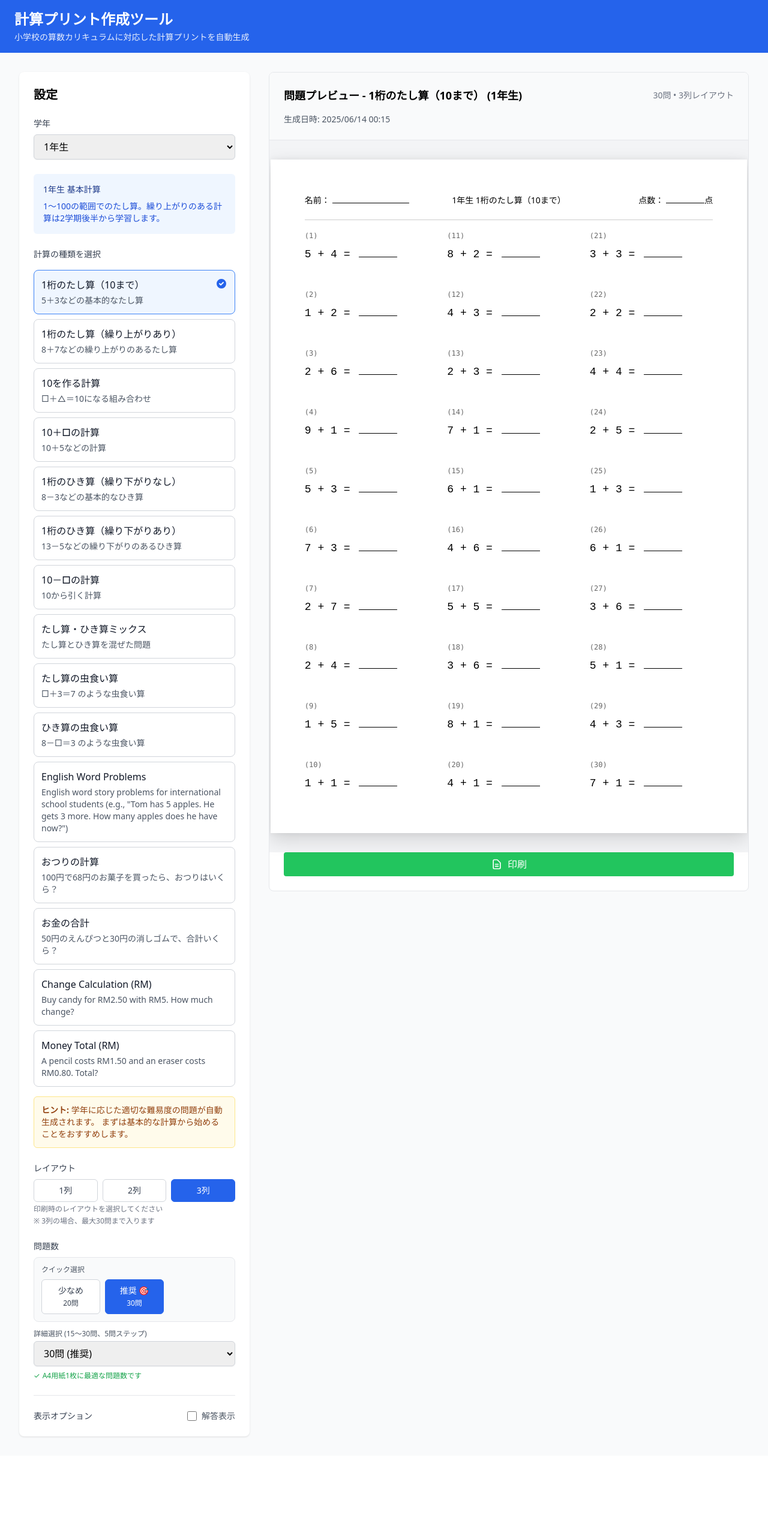
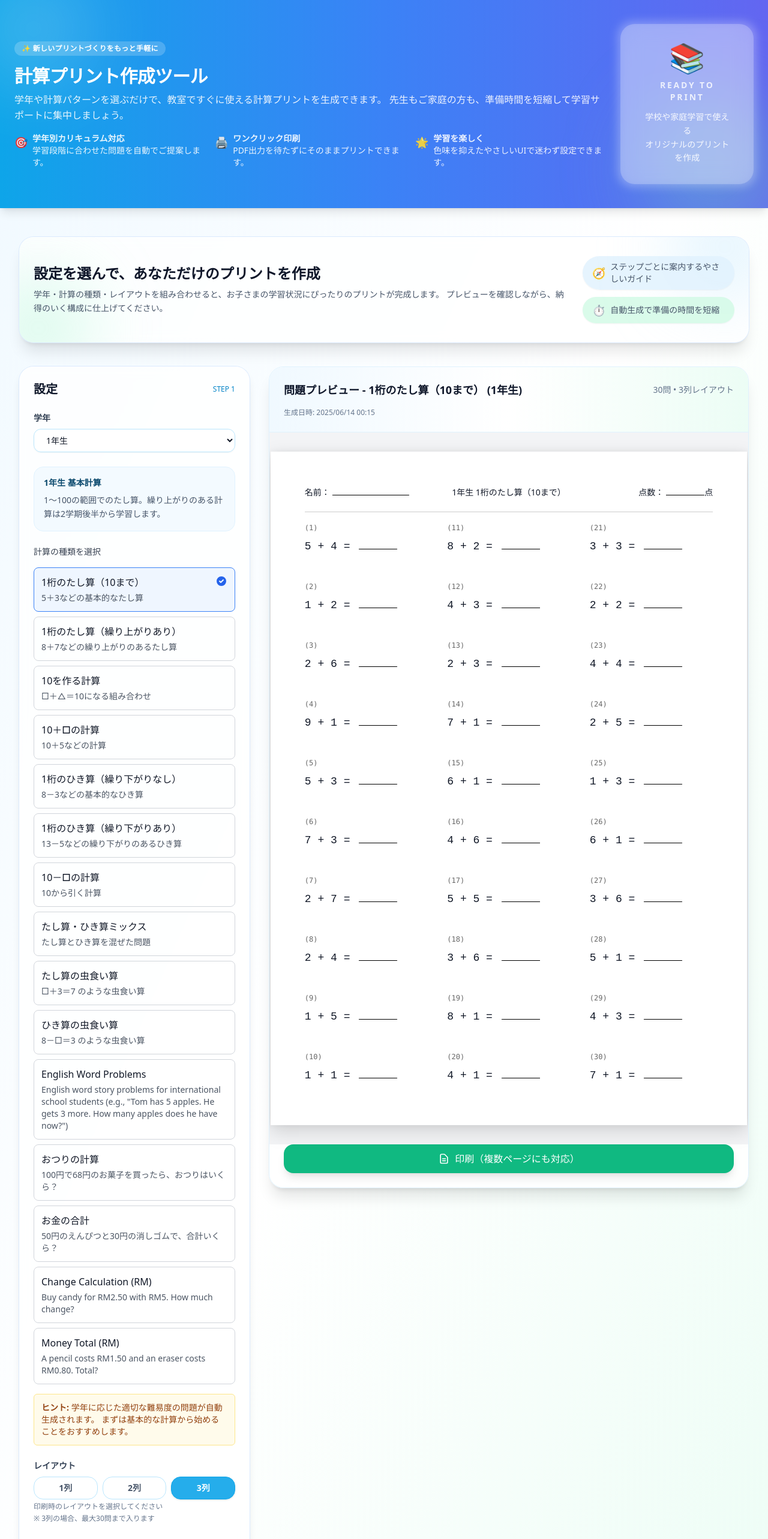
Before and after one commit to knishioka/math-worksheet, a React (Vite) app: page / in a window 1280 px wide. Shown: the top 2566 px of the page at 60% size. Before the commit the page ends 2427 px from the top, so only its background shows below. Built offline with nearby package versions, Linux system fonts and the light colour scheme; the HTML template or start-up script is replaced by a standard one.

Commit message:
Revamp worksheet UI with friendlier styling (#9)

```diff
--- a/src/App.tsx
+++ b/src/App.tsx
@@ -61,15 +61,42 @@ function App(): React.ReactElement {
 
   return (
     <>
-      <div className="min-h-screen bg-gray-50 no-print">
+      <div className="relative min-h-screen no-print">
         <Header />
-        <main className="py-8">
-          <Container>
-            <div className="grid grid-cols-1 lg:grid-cols-3 gap-8">
+        <main className="relative z-10 py-12">
+          <Container className="space-y-10">
+            <section className="relative overflow-hidden rounded-3xl bg-white/80 px-6 py-8 shadow-xl ring-1 ring-blue-100 backdrop-blur">
+              <div className="absolute -top-16 -right-10 h-40 w-40 rounded-full bg-sky-200/50 blur-3xl" aria-hidden="true"></div>
+              <div className="absolute -bottom-12 -left-10 h-36 w-36 rounded-full bg-emerald-200/60 blur-3xl" aria-hidden="true"></div>
+              <div className="relative flex flex-col gap-6 md:flex-row md:items-center md:justify-between">
+                <div>
+                  <h2 className="text-2xl font-semibold text-slate-900">設定を選んで、あなただけのプリントを作成</h2>
+                  <p className="mt-2 text-sm text-slate-600 leading-relaxed">
+                    学年・計算の種類・レイアウトを組み合わせると、お子さまの学習状況にぴったりのプリントが完成します。
+                    プレビューを確認しながら、納得のいく構成に仕上げてください。
+                  </p>
+                </div>
+                <div className="flex flex-col gap-3 text-sm text-slate-600">
+                  <div className="flex items-center gap-2 rounded-full bg-sky-100/80 px-4 py-2 shadow-sm">
+                    <span className="text-lg">🧭</span>
+                    <span>ステップごとに案内するやさしいガイド</span>
+                  </div>
+                  <div className="flex items-center gap-2 rounded-full bg-emerald-100/80 px-4 py-2 shadow-sm">
+                    <span className="text-lg">⏱️</span>
+                    <span>自動生成で準備の時間を短縮</span>
+                  </div>
+                </div>
+              </div>
+            </section>
+
+            <div className="grid grid-cols-1 gap-8 lg:grid-cols-3">
               {/* Settings Panel */}
               <div className="lg:col-span-1">
-                <div className="bg-white rounded-lg shadow p-6 sticky top-8">
-                  <h2 className="text-xl font-semibold mb-6">設定</h2>
+                <div className="sticky top-8 space-y-6 rounded-3xl bg-white/80 p-6 shadow-lg ring-1 ring-blue-100 backdrop-blur">
+                  <div className="flex items-center justify-between">
+                    <h2 className="text-xl font-semibold text-slate-900">設定</h2>
+                    <span className="text-xs font-medium text-sky-600">STEP 1</span>
+                  </div>
 
                   {/* Problem Type Selection */}
                   <div className="mb-6">
@@ -122,7 +149,7 @@ function App(): React.ReactElement {
 
                   {isGenerating && (
                     <div className="mb-6 text-center">
-                      <div className="inline-flex items-center px-4 py-2 text-sm text-blue-600">
+                      <div className="inline-flex items-center rounded-full bg-sky-50 px-4 py-2 text-sm font-medium text-sky-600 shadow-inner">
                         <svg
                           className="animate-spin -ml-1 mr-3 h-4 w-4 text-blue-600"
                           xmlns="http://www.w3.org/2000/svg"
@@ -150,21 +177,19 @@ function App(): React.ReactElement {
 
                   {/* Export Controls */}
                   {worksheetData && (
-                    <div className="mt-6 pt-6 border-t border-gray-200">
-                      <div className="flex items-center justify-between">
-                        <span className="text-sm font-medium text-gray-700">
+                    <div className="mt-6 rounded-2xl border border-sky-100 bg-sky-50/60 p-4">
+                      <div className="flex items-center justify-between gap-4">
+                        <span className="text-sm font-semibold text-sky-900">
                           表示オプション
                         </span>
-                        <label className="flex items-center">
+                        <label className="flex items-center text-sm text-slate-600">
                           <input
                             type="checkbox"
                             checked={showAnswers}
                             onChange={(e) => setShowAnswers(e.target.checked)}
-                            className="w-4 h-4 text-blue-600 border-gray-300 rounded focus:ring-blue-500"
+                            className="h-4 w-4 rounded border-sky-300 text-sky-500 focus:ring-sky-400"
                           />
-                          <span className="ml-2 text-sm text-gray-600">
-                            解答表示
-                          </span>
+                          <span className="ml-2">解答表示</span>
                         </label>
                       </div>
                     </div>
--- a/src/components/Layout/Header.tsx
+++ b/src/components/Layout/Header.tsx
@@ -2,12 +2,65 @@ import React from 'react';
 
 export const Header: React.FC = () => {
   return (
-    <header className="bg-blue-600 text-white py-4 px-6 no-print">
-      <div className="max-w-7xl mx-auto">
-        <h1 className="text-2xl font-bold">計算プリント作成ツール</h1>
-        <p className="text-sm opacity-90 mt-1">
-          小学校の算数カリキュラムに対応した計算プリントを自動生成
-        </p>
+    <header className="relative overflow-hidden bg-gradient-to-r from-sky-500 via-blue-500 to-indigo-500 text-white no-print shadow-lg">
+      <div className="absolute -top-12 -left-10 h-48 w-48 rounded-full bg-white/20 blur-3xl" aria-hidden="true"></div>
+      <div className="absolute -bottom-16 -right-10 h-64 w-64 rounded-full bg-emerald-300/30 blur-3xl" aria-hidden="true"></div>
+
+      <div className="relative max-w-7xl mx-auto px-6 py-10">
+        <div className="flex flex-col gap-6 md:flex-row md:items-center md:justify-between">
+          <div className="space-y-4">
+            <span className="inline-flex items-center px-3 py-1 text-xs font-semibold tracking-wide uppercase bg-white/20 rounded-full backdrop-blur-sm">
+              ✨ 新しいプリントづくりをもっと手軽に
+            </span>
+            <div>
+              <h1 className="text-3xl font-bold tracking-tight">
+                計算プリント作成ツール
+              </h1>
+              <p className="mt-2 text-base text-white/90 leading-relaxed">
+                学年や計算パターンを選ぶだけで、教室ですぐに使える計算プリントを生成できます。
+                先生もご家庭の方も、準備時間を短縮して学習サポートに集中しましょう。
+              </p>
+            </div>
+            <dl className="grid grid-cols-1 gap-4 text-sm text-white/90 sm:grid-cols-3">
+              <div className="flex items-start gap-2">
+                <span className="mt-0.5 text-lg">🎯</span>
+                <div>
+                  <dt className="font-semibold">学年別カリキュラム対応</dt>
+                  <dd>学習段階に合わせた問題を自動でご提案します。</dd>
+                </div>
+              </div>
+              <div className="flex items-start gap-2">
+                <span className="mt-0.5 text-lg">🖨️</span>
+                <div>
+                  <dt className="font-semibold">ワンクリック印刷</dt>
+                  <dd>PDF出力を待たずにそのままプリントできます。</dd>
+                </div>
+              </div>
+              <div className="flex items-start gap-2">
+                <span className="mt-0.5 text-lg">🌟</span>
+                <div>
+                  <dt className="font-semibold">学習を楽しく</dt>
+                  <dd>色味を抑えたやさしいUIで迷わず設定できます。</dd>
+                </div>
+              </div>
+            </dl>
+          </div>
+
+          <div className="hidden md:block">
+            <div className="relative">
+              <div className="absolute -inset-1 rounded-3xl bg-white/30 blur" aria-hidden="true"></div>
+              <div className="relative flex flex-col items-center gap-3 rounded-3xl bg-white/20 px-10 py-8 text-center backdrop-blur-lg">
+                <span className="text-5xl">📚</span>
+                <p className="text-sm font-semibold uppercase tracking-[0.2em] text-white/80">
+                  Ready to print
+                </p>
+                <p className="text-sm leading-relaxed text-white/90">
+                  学校や家庭学習で使える<br />オリジナルのプリントを作成
+                </p>
+              </div>
+            </div>
+          </div>
+        </div>
       </div>
     </header>
   );
--- a/src/components/Preview/WorksheetPreview.tsx
+++ b/src/components/Preview/WorksheetPreview.tsx
@@ -69,12 +69,17 @@ export const WorksheetPreview: React.FC<WorksheetPreviewProps> = ({
   );
   if (!worksheetData) {
     return (
-      <div className="bg-white border border-gray-200 rounded-lg p-8 min-h-96 flex items-center justify-center">
-        <div className="text-center text-gray-500">
-          <div className="text-6xl mb-4">📝</div>
-          <h3 className="text-lg font-medium mb-2">問題プレビューエリア</h3>
-          <p className="text-sm">
-            左側の設定で問題を生成すると、ここに問題プレビューが表示されます
+      <div className="flex min-h-96 items-center justify-center rounded-3xl border border-dashed border-sky-200/80 bg-white/70 p-8 text-sky-700 shadow-inner backdrop-blur">
+        <div className="text-center space-y-3">
+          <div className="text-6xl">📝</div>
+          <div>
+            <h3 className="text-lg font-semibold">問題プレビューエリア</h3>
+            <p className="mt-2 text-sm text-slate-600">
+              左側の設定で「生成」すると、ここに出来上がったプリントが表示されます。
+            </p>
+          </div>
+          <p className="text-xs text-slate-500">
+            学年・問題数・レイアウトを選んで、ぴったりのプリントを作りましょう。
           </p>
         </div>
       </div>
@@ -87,21 +92,21 @@ export const WorksheetPreview: React.FC<WorksheetPreviewProps> = ({
 
   return (
     <>
-      <div className="bg-white border border-gray-200 rounded-lg overflow-hidden">
+      <div className="overflow-hidden rounded-3xl border border-sky-100 bg-white/85 shadow-xl backdrop-blur">
         {/* Worksheet Header */}
-        <div className="p-6 border-b border-gray-200 bg-gray-50 no-print">
-          <div className="flex items-center justify-between mb-4">
-            <h2 className="text-lg font-semibold text-black">
+        <div className="no-print border-b border-sky-100 bg-gradient-to-r from-sky-50 via-white to-emerald-50 p-6">
+          <div className="mb-4 flex flex-col gap-3 sm:flex-row sm:items-center sm:justify-between">
+            <h2 className="text-lg font-semibold text-slate-900">
               問題プレビュー - {getPreviewTitle(settings)}
             </h2>
-            <div className="text-sm text-gray-500">
+            <div className="text-sm text-slate-500">
               {problems.length}問 • {settings.layoutColumns}列レイアウト
             </div>
           </div>
-          <div className="flex items-center space-x-4 text-sm text-gray-600">
+          <div className="flex flex-wrap items-center gap-3 text-xs text-slate-500">
             <span>生成日時: {formatDate(generatedAt)}</span>
             {showAnswers && (
-              <span className="px-2 py-1 bg-red-100 text-red-800 rounded-full text-xs">
+              <span className="rounded-full bg-rose-100 px-3 py-1 text-rose-700 shadow-sm">
                 解答表示中
               </span>
             )}
@@ -141,13 +146,13 @@ export const WorksheetPreview: React.FC<WorksheetPreviewProps> = ({
         </div>
 
         {/* Print Button - Below problems */}
-        <div className="p-6 pt-0 no-print">
+        <div className="no-print p-6 pt-0">
           <button
             onClick={() => setIsMultiPageDialogOpen(true)}
-            className="w-full flex items-center justify-center px-4 py-2 bg-green-500 text-white rounded hover:bg-green-600 transition-colors"
+            className="flex w-full items-center justify-center gap-2 rounded-2xl bg-emerald-500 px-4 py-3 text-white shadow-lg transition-colors hover:bg-emerald-600"
           >
             <svg
-              className="w-5 h-5 mr-2"
+              className="h-5 w-5"
               fill="none"
               stroke="currentColor"
               viewBox="0 0 24 24"
@@ -159,7 +164,7 @@ export const WorksheetPreview: React.FC<WorksheetPreviewProps> = ({
                 d="M9 12h6m-6 4h6m2 5H7a2 2 0 01-2-2V5a2 2 0 012-2h5.586a1 1 0 01.707.293l5.414 5.414a1 1 0 01.293.707V19a2 2 0 01-2 2z"
               />
             </svg>
-            印刷
+            印刷（複数ページにも対応）
           </button>
         </div>
       </div>
--- a/src/components/ProblemGenerator/ProblemTypeSelector.tsx
+++ b/src/components/ProblemGenerator/ProblemTypeSelector.tsx
@@ -67,13 +67,13 @@ export const ProblemTypeSelector: React.FC<ProblemTypeSelectorProps> = ({
   return (
     <div className="space-y-6">
       <div>
-        <label className="block text-sm font-medium text-gray-700 mb-2">
+        <label className="mb-2 block text-sm font-semibold text-slate-700">
           学年
         </label>
         <select
           value={grade}
           onChange={(e) => onGradeChange(Number(e.target.value) as Grade)}
-          className="w-full px-3 py-2 border border-gray-300 rounded-md shadow-sm focus:outline-none focus:ring-2 focus:ring-blue-500 focus:border-transparent"
+          className="w-full rounded-xl border border-sky-200 bg-white/80 px-4 py-2 text-sm shadow-sm transition focus:outline-none focus:ring-2 focus:ring-sky-400 focus:border-sky-300"
         >
           <option value={1}>1年生</option>
           <option value={2}>2年生</option>
@@ -96,11 +96,11 @@ export const ProblemTypeSelector: React.FC<ProblemTypeSelectorProps> = ({
       )}
 
 
-      <div className="p-4 bg-blue-50 rounded-md">
-        <h4 className="text-sm font-medium text-blue-900 mb-2">
+      <div className="rounded-2xl border border-sky-100 bg-sky-50/80 p-4">
+        <h4 className="mb-2 text-sm font-semibold text-sky-900">
           {grade}年生 {getProblemTypeDescription(problemType)}
         </h4>
-        <p className="text-sm text-blue-700">
+        <p className="text-sm text-slate-600 leading-relaxed">
           {getGradeProblemTypeDescription(grade, problemType, operation)}
         </p>
       </div>
--- a/src/components/ProblemGenerator/SettingsPanel.tsx
+++ b/src/components/ProblemGenerator/SettingsPanel.tsx
@@ -97,17 +97,17 @@ export const SettingsPanel: React.FC<SettingsPanelProps> = ({
     <div className="space-y-6">
       {/* レイアウトを先に選択 */}
       <div>
-        <label className="block text-sm font-medium text-gray-700 mb-2">
+        <label className="mb-2 block text-sm font-semibold text-slate-700">
           レイアウト
         </label>
         <div className="grid grid-cols-3 gap-2">
           <button
             type="button"
             onClick={() => onLayoutColumnsChange(1)}
-            className={`px-4 py-2 text-sm font-medium rounded-md border ${
+            className={`rounded-2xl border px-4 py-2 text-sm font-semibold transition ${
               layoutColumns === 1
-                ? 'bg-blue-600 text-white border-blue-600'
-                : 'bg-white text-gray-700 border-gray-300 hover:bg-gray-50'
+                ? 'border-sky-500 bg-sky-500/90 text-white shadow'
+                : 'border-sky-200 bg-white/80 text-slate-600 hover:bg-sky-50'
             }`}
           >
             1列
@@ -115,10 +115,10 @@ export const SettingsPanel: React.FC<SettingsPanelProps> = ({
           <button
             type="button"
             onClick={() => onLayoutColumnsChange(2)}
-            className={`px-4 py-2 text-sm font-medium rounded-md border ${
+            className={`rounded-2xl border px-4 py-2 text-sm font-semibold transition ${
               layoutColumns === 2
-                ? 'bg-blue-600 text-white border-blue-600'
-                : 'bg-white text-gray-700 border-gray-300 hover:bg-gray-50'
+                ? 'border-sky-500 bg-sky-500/90 text-white shadow'
+                : 'border-sky-200 bg-white/80 text-slate-600 hover:bg-sky-50'
             }`}
           >
             2列
@@ -126,24 +126,24 @@ export const SettingsPanel: React.FC<SettingsPanelProps> = ({
           <button
             type="button"
             onClick={() => onLayoutColumnsChange(3)}
-            className={`px-4 py-2 text-sm font-medium rounded-md border ${
+            className={`rounded-2xl border px-4 py-2 text-sm font-semibold transition ${
               layoutColumns === 3
-                ? 'bg-blue-600 text-white border-blue-600'
-                : 'bg-white text-gray-700 border-gray-300 hover:bg-gray-50'
+                ? 'border-sky-500 bg-sky-500/90 text-white shadow'
+                : 'border-sky-200 bg-white/80 text-slate-600 hover:bg-sky-50'
             }`}
           >
             3列
           </button>
         </div>
-        <p className="text-xs text-gray-500 mt-1">
+        <p className="mt-1 text-xs text-slate-500">
           印刷時のレイアウトを選択してください
         </p>
-        <p className="text-xs text-gray-500 mt-1">
+        <p className="mt-1 text-xs text-slate-500">
           ※ {layoutColumns}列の場合、最大{maxProblems}問まで入ります
         </p>
         {isWord && (
-          <div className="mt-2 p-2 bg-blue-50 rounded-md border border-blue-200">
-            <p className="text-xs text-blue-700 font-medium mb-2">
+          <div className="mt-2 rounded-2xl border border-sky-100 bg-sky-50/70 p-3">
+            <p className="mb-2 text-xs font-semibold text-sky-800">
               💡 {template.displayName}の推奨問題数 (A4用紙1枚に最適)
             </p>
             <div className="grid grid-cols-3 gap-1">
@@ -157,12 +157,12 @@ export const SettingsPanel: React.FC<SettingsPanelProps> = ({
                     key={cols}
                     type="button"
                     onClick={() => onProblemCountChange(colRecommended)}
-                    className={`px-2 py-1 text-xs rounded border relative ${
+                    className={`relative rounded-2xl border px-2 py-1 text-xs transition ${
                       isSelected
-                        ? 'bg-blue-600 text-white border-blue-600'
+                        ? 'border-sky-500 bg-sky-500/90 text-white shadow'
                         : isCurrentLayout
-                          ? 'bg-blue-100 text-blue-700 border-blue-400 hover:bg-blue-200 ring-2 ring-blue-300'
-                          : 'bg-white text-blue-600 border-blue-300 hover:bg-blue-50'
+                          ? 'border-sky-300 bg-sky-100/90 text-sky-700 ring-2 ring-sky-200 hover:bg-sky-200/80'
+                          : 'border-sky-200 bg-white/80 text-sky-600 hover:bg-sky-50'
                     }`}
                   >
                     {cols}列: {colRecommended}問
@@ -173,7 +173,7 @@ export const SettingsPanel: React.FC<SettingsPanelProps> = ({
                 );
               })}
             </div>
-            <p className="text-xs text-blue-600 mt-1">
+            <p className="mt-1 text-xs text-sky-700">
               🎯 現在のレイアウト({layoutColumns}列)の推奨: {recommendedCount}問
             </p>
           </div>
@@ -181,13 +181,13 @@ export const SettingsPanel: React.FC<SettingsPanelProps> = ({
       </div>
 
       <div>
-        <label className="block text-sm font-medium text-gray-700 mb-2">
+        <label className="mb-2 block text-sm font-semibold text-slate-700">
           問題数
         </label>
 
         {/* クイック選択ボタン */}
-        <div className="mb-3 p-3 bg-gray-50 rounded-lg border border-gray-200">
-          <p className="text-xs text-gray-600 mb-2 font-medium">
+        <div className="mb-3 rounded-2xl border border-sky-100 bg-slate-50/80 p-3">
+          <p className="mb-2 text-xs font-semibold text-slate-600">
             クイック選択
           </p>
           <div className="grid grid-cols-3 gap-2">
@@ -196,10 +196,10 @@ export const SettingsPanel: React.FC<SettingsPanelProps> = ({
               <button
                 type="button"
                 onClick={() => onProblemCountChange(lessCount)}
-                className={`px-3 py-2 text-sm rounded-md border transition-colors ${
+                className={`rounded-2xl border px-3 py-2 text-sm font-medium transition ${
                   problemCount === lessCount
-                    ? 'bg-blue-600 text-white border-blue-600'
-                    : 'bg-white text-gray-700 border-gray-300 hover:bg-gray-100'
+                    ? 'border-sky-500 bg-sky-500/90 text-white shadow'
+                    : 'border-sky-200 bg-white/80 text-slate-600 hover:bg-sky-50'
                 }`}
               >
                 少なめ<br />
@@ -211,10 +211,10 @@ export const SettingsPanel: React.FC<SettingsPanelProps> = ({
             <button
               type="button"
               onClick={() => onProblemCountChange(recommendedCount)}
-              className={`px-3 py-2 text-sm rounded-md border transition-colors ${
+              className={`rounded-2xl border px-3 py-2 text-sm font-medium transition ${
                 problemCount === recommendedCount
-                  ? 'bg-blue-600 text-white border-blue-600'
-                  : 'bg-blue-50 text-blue-700 border-blue-300 hover:bg-blue-100'
+                  ? 'border-sky-500 bg-sky-500/90 text-white shadow'
+                  : 'border-sky-200 bg-sky-50/80 text-sky-700 hover:bg-sky-100'
               }`}
             >
               推奨 🎯<br />
@@ -226,10 +226,10 @@ export const SettingsPanel: React.FC<SettingsPanelProps> = ({
               <button
                 type="button"
                 onClick={() => onProblemCountChange(moreCount)}
-                className={`px-3 py-2 text-sm rounded-md border transition-colors ${
+                className={`rounded-2xl border px-3 py-2 text-sm font-medium transition ${
                   problemCount === moreCount
-                    ? 'bg-blue-600 text-white border-blue-600'
-                    : 'bg-white text-gray-700 border-gray-300 hover:bg-gray-100'
+                    ? 'border-sky-500 bg-sky-500/90 text-white shadow'
+                    : 'border-sky-200 bg-white/80 text-slate-600 hover:bg-sky-50'
                 }`}
               >
                 多め<br />
@@ -241,13 +241,13 @@ export const SettingsPanel: React.FC<SettingsPanelProps> = ({
 
         {/* 詳細選択 */}
         <div>
-          <label className="block text-xs text-gray-600 mb-1">
+          <label className="mb-1 block text-xs font-medium text-slate-500">
             詳細選択 ({minProblems}〜{maxProblems}問、{step}問ステップ)
           </label>
           <select
             value={problemCount}
             onChange={(e) => onProblemCountChange(Number(e.target.value))}
-            className="w-full px-3 py-2 border border-gray-300 rounded-md shadow-sm focus:outline-none focus:ring-2 focus:ring-blue-500 focus:border-transparent"
+            className="w-full rounded-2xl border border-sky-200 bg-white/80 px-3 py-2 text-sm shadow-sm focus:outline-none focus:ring-2 focus:ring-sky-400 focus:border-sky-300"
           >
             {problemCountOptions.map((count) => (
               <option key={count} value={count}>
--- a/src/index.css
+++ b/src/index.css
@@ -21,7 +21,7 @@
   }
 
   body {
-    @apply text-black bg-white;
+    @apply text-gray-900 bg-gradient-to-br from-sky-50 via-white to-emerald-50 antialiased;
   }
 
   /* 筆算（縦書き計算）のスタイル */
```
